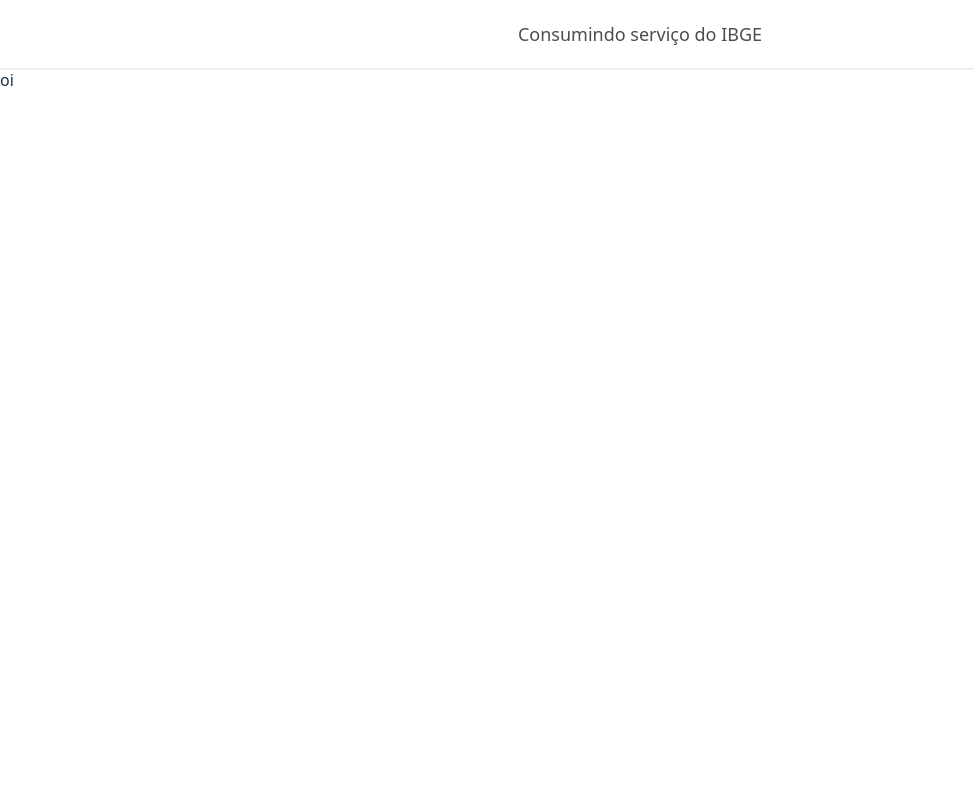
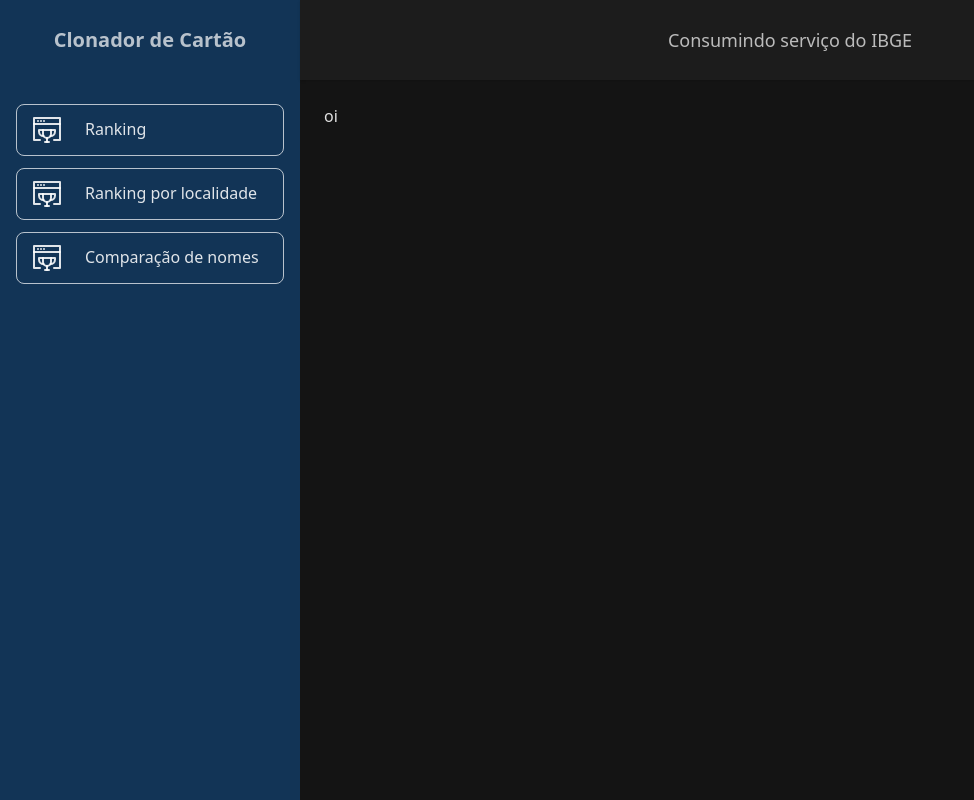
Before and after one commit to kaikdorvalo/ibge_front, a React (Vite) app: page / in a window 1280 px wide. Shown: the whole page, without its empty margins (0-974 px from the left). Built offline with nearby package versions, Linux system fonts and the light colour scheme.

Commit message:
:sparkles: feat(side_menu): created a side menu and buttons

```diff
--- a/src/components/PageLayout/PageLayout.tsx
+++ b/src/components/PageLayout/PageLayout.tsx
@@ -1,4 +1,5 @@
 import { type JSX } from "react"
+import { SideMenu } from "../SideMenu/SideMenu"
 
 interface Props {
     children: JSX.Element
@@ -6,12 +7,17 @@
 
 export const PageLayout = (props: Props) => {
     return (
-        <div className="w-full min-h-screen flex flex-col bg-white">
-            <div className="w-full py-5 flex justify-center text-black/70 text-lg shadow-sm">
-                Consumindo serviço do IBGE
+        <div className="w-full min-h-screen flex bg-[#141414]">
+            <div className="flex-grow">
+                <SideMenu />
             </div>
-            <div className="w-full">
-                {props.children}
+            <div className="w-full h-full flex flex-col">
+                <div className="w-full h-[80px] flex justify-center items-center text-white/70 text-lg shadow-sm bg-[#1C1C1C]">
+                    Consumindo serviço do IBGE
+                </div>
+                <div className="w-full min-h-full overflow-x-hidden overflow-y-auto p-6">
+                    {props.children}
+                </div>
             </div>
         </div>
     )
--- /dev/null
+++ b/src/components/SideMenu/MenuButton/MenuButton.tsx
@@ -0,0 +1,18 @@
+import type { JSX } from "react"
+
+interface Props {
+    label: string
+    action: () => void
+    children: JSX.Element
+}
+
+export const MenuButton = (porps: Props) => {
+    return (
+        <button onClick={porps.action} className="w-full rounded-[8px] flex  gap-6 transition-all duration-300 cursor-pointer border border-white/70 px-4 py-3 hover:bg-white hover:text-black" >
+            <div>
+                {porps.children}
+            </div>
+            {porps.label}
+        </button>
+    )
+}
--- a/src/components/SideMenu/SideMenu.tsx
+++ b/src/components/SideMenu/SideMenu.tsx
@@ -1,7 +1,59 @@
+import { MenuButton } from "./MenuButton/MenuButton"
+
 export const SideMenu = () => {
     return (
-        <aside>
+        <aside className="bg-[#123456] w-[300px] h-full">
+            <div className="w-full px-4 mb-10">
+                <div className="h-[80px] flex justify-center items-center font-bold text-xl">
+                    <span className="text-white/70">Clonador de Cartão</span>
+                </div>
+                <ul className="py-6 flex flex-col gap-3">
+                    <MenuButton action={() => { }} label="Ranking">
+                        <svg width="28" height="26" viewBox="0 0 28 26" fill="none" xmlns="http://www.w3.org/2000/svg">
+                            <path d="M1 7H27" stroke="currentColor" stroke-width="2" stroke-miterlimit="10" stroke-linecap="round" stroke-linejoin="round" />
+                            <circle cx="5" cy="4" r="1" fill="currentColor" />
+                            <circle cx="8" cy="4" r="1" fill="currentColor" />
+                            <circle cx="11" cy="4" r="1" fill="currentColor" />
+                            <path d="M7 23H1V1H27V23H21" stroke="currentColor" stroke-width="2" stroke-miterlimit="10" stroke-linecap="round" stroke-linejoin="round" />
+                            <path d="M10 13V17C10 19.2 11.8 21 14 21C16.2 21 18 19.2 18 17V13H10Z" stroke="currentColor" stroke-width="2" stroke-miterlimit="10" stroke-linecap="round" stroke-linejoin="round" />
+                            <path d="M10 13H6V14.5C6 17 8 19 10.5 19" stroke="currentColor" stroke-width="2" stroke-miterlimit="10" stroke-linecap="round" stroke-linejoin="round" />
+                            <path d="M18 13H22V14.5C22 17 20 19 17.5 19" stroke="currentColor" stroke-width="2" stroke-miterlimit="10" stroke-linecap="round" stroke-linejoin="round" />
+                            <path d="M12 25H16" stroke="currentColor" stroke-width="2" stroke-miterlimit="10" stroke-linecap="round" stroke-linejoin="round" />
+                            <path d="M14 25V21" stroke="currentColor" stroke-width="2" stroke-miterlimit="10" stroke-linecap="round" stroke-linejoin="round" />
+                        </svg>
+                    </MenuButton>
 
+                    <MenuButton action={() => { }} label="Ranking por localidade">
+                        <svg width="28" height="26" viewBox="0 0 28 26" fill="none" xmlns="http://www.w3.org/2000/svg">
+                            <path d="M1 7H27" stroke="currentColor" stroke-width="2" stroke-miterlimit="10" stroke-linecap="round" stroke-linejoin="round" />
+                            <circle cx="5" cy="4" r="1" fill="currentColor" />
+                            <circle cx="8" cy="4" r="1" fill="currentColor" />
+                            <circle cx="11" cy="4" r="1" fill="currentColor" />
+                            <path d="M7 23H1V1H27V23H21" stroke="currentColor" stroke-width="2" stroke-miterlimit="10" stroke-linecap="round" stroke-linejoin="round" />
+                            <path d="M10 13V17C10 19.2 11.8 21 14 21C16.2 21 18 19.2 18 17V13H10Z" stroke="currentColor" stroke-width="2" stroke-miterlimit="10" stroke-linecap="round" stroke-linejoin="round" />
+                            <path d="M10 13H6V14.5C6 17 8 19 10.5 19" stroke="currentColor" stroke-width="2" stroke-miterlimit="10" stroke-linecap="round" stroke-linejoin="round" />
+                            <path d="M18 13H22V14.5C22 17 20 19 17.5 19" stroke="currentColor" stroke-width="2" stroke-miterlimit="10" stroke-linecap="round" stroke-linejoin="round" />
+                            <path d="M12 25H16" stroke="currentColor" stroke-width="2" stroke-miterlimit="10" stroke-linecap="round" stroke-linejoin="round" />
+                            <path d="M14 25V21" stroke="currentColor" stroke-width="2" stroke-miterlimit="10" stroke-linecap="round" stroke-linejoin="round" />
+                        </svg>
+                    </MenuButton>
+
+                    <MenuButton action={() => { }} label="Comparação de nomes">
+                        <svg width="28" height="26" viewBox="0 0 28 26" fill="none" xmlns="http://www.w3.org/2000/svg">
+                            <path d="M1 7H27" stroke="currentColor" stroke-width="2" stroke-miterlimit="10" stroke-linecap="round" stroke-linejoin="round" />
+                            <circle cx="5" cy="4" r="1" fill="currentColor" />
+                            <circle cx="8" cy="4" r="1" fill="currentColor" />
+                            <circle cx="11" cy="4" r="1" fill="currentColor" />
+                            <path d="M7 23H1V1H27V23H21" stroke="currentColor" stroke-width="2" stroke-miterlimit="10" stroke-linecap="round" stroke-linejoin="round" />
+                            <path d="M10 13V17C10 19.2 11.8 21 14 21C16.2 21 18 19.2 18 17V13H10Z" stroke="currentColor" stroke-width="2" stroke-miterlimit="10" stroke-linecap="round" stroke-linejoin="round" />
+                            <path d="M10 13H6V14.5C6 17 8 19 10.5 19" stroke="currentColor" stroke-width="2" stroke-miterlimit="10" stroke-linecap="round" stroke-linejoin="round" />
+                            <path d="M18 13H22V14.5C22 17 20 19 17.5 19" stroke="currentColor" stroke-width="2" stroke-miterlimit="10" stroke-linecap="round" stroke-linejoin="round" />
+                            <path d="M12 25H16" stroke="currentColor" stroke-width="2" stroke-miterlimit="10" stroke-linecap="round" stroke-linejoin="round" />
+                            <path d="M14 25V21" stroke="currentColor" stroke-width="2" stroke-miterlimit="10" stroke-linecap="round" stroke-linejoin="round" />
+                        </svg>
+                    </MenuButton>
+                </ul>
+            </div>
         </aside>
     )
 }
--- a/src/index.css
+++ b/src/index.css
@@ -34,39 +34,3 @@
   font-size: 3.2em;
   line-height: 1.1;
 }
-
-button {
-  border-radius: 8px;
-  border: 1px solid transparent;
-  padding: 0.6em 1.2em;
-  font-size: 1em;
-  font-weight: 500;
-  font-family: inherit;
-  background-color: #1a1a1a;
-  cursor: pointer;
-  transition: border-color 0.25s;
-}
-
-button:hover {
-  border-color: #646cff;
-}
-
-button:focus,
-button:focus-visible {
-  outline: 4px auto -webkit-focus-ring-color;
-}
-
-@media (prefers-color-scheme: light) {
-  :root {
-    color: #213547;
-    background-color: #ffffff;
-  }
-
-  a:hover {
-    color: #747bff;
-  }
-
-  button {
-    background-color: #f9f9f9;
-  }
-}
```
